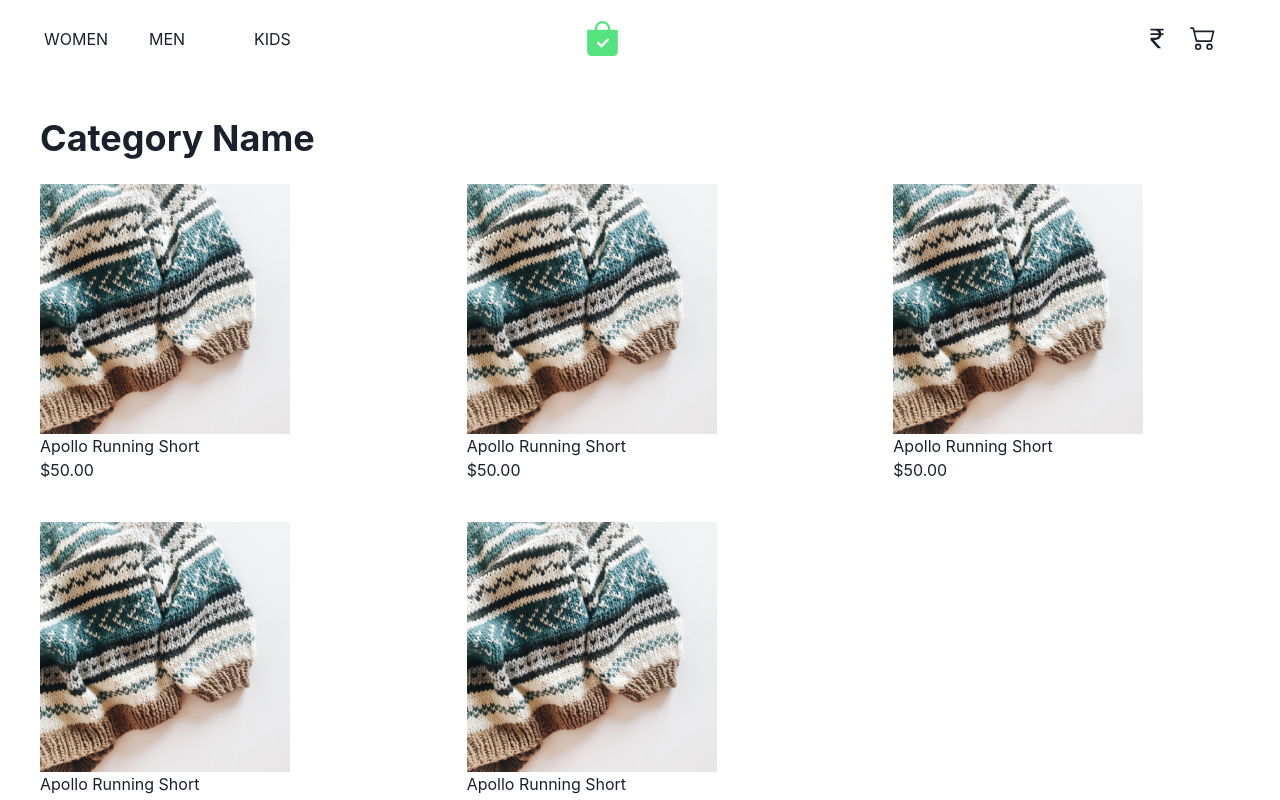
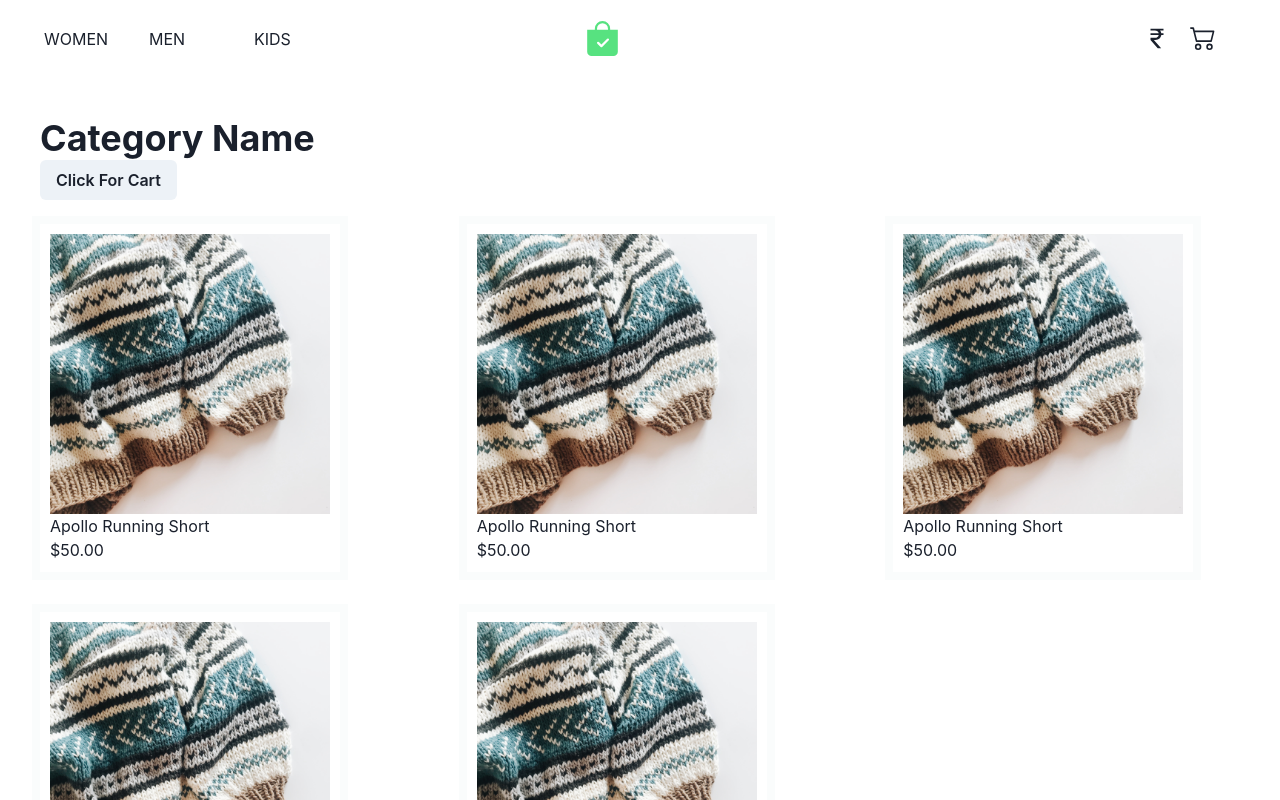
Before and after one commit to neohacker18/summer-report, a React (Vite) app in the folder frontend/: page / in a window 1280 px wide. Shown: the top 800 px of the page. Built offline with nearby package versions, Linux system fonts and the light colour scheme.

Commit message:
Adding Overlay

```diff
--- a/frontend/public/cartOverlay.css
+++ b/frontend/public/cartOverlay.css
@@ -1,10 +1,22 @@
-#overlay__main__hero{
+/* #overlay__main__hero{
     position: absolute;
     top:80px;
     right: 600px;
     width: 100px;
     height: 100px;
     font-size: 10px;
+} */
+
+#overlay__main__hero{
+    position:fixed;
+    right: 0px;
+    top: 6vw;
+    width: 26vw;
+    height: 73vh;
+    font-size: 10px;
+    border: 1px solid black;
+    z-index: 100;
+    background-color: white;
 }
 
 .overlay__image{
--- a/frontend/public/category.css
+++ b/frontend/public/category.css
@@ -2,10 +2,35 @@
     margin-left: 40px;
 }
 
-.home__card__image{
-    width: 250px;
-    height: 250px;
+.home__card__container{
+    box-shadow:  0 0 0 8px rgb(250,252,252);
+    width: 300px;
+    display: flex;
+    flex-direction: column;
+    padding: 10px;
 }
 
-.home__card__info{
+.home__card__container:hover{
+    z-index: 100;
 }
+
+.blur__background__true{
+    opacity:0.3;
+}
+
+.productCard__cart__overlay{
+    position:relative;
+    z-index: 10000;
+    width: 40px;
+    top: 150px;
+    left: 160px;
+    height: 40px;
+    background-color: rgb(87,226,128);
+    fill: white;
+    padding: 4px;
+    border-radius: 100%;
+}
+
+.blur__product__card__true{
+    opacity: 0.5;
+}
--- a/frontend/src/components/Category/CategoryItem.jsx
+++ b/frontend/src/components/Category/CategoryItem.jsx
@@ -1,18 +1,28 @@
-import React from 'react'
-import Sweater from '../../img/sweater.jpeg'
+import { React, useState } from "react";
+import Sweater from "../../img/sweater.jpeg";
+import ProductCartIcon from "./ProductCartIcon";
+import { Flex,Box } from "@chakra-ui/react";
 
 const CategoryItem = () => {
+  const [showCartButton, setShowCartButton] = useState(false);
   return (
-    <div className='home__card__container'>
-        <div className='home__card__image'>
-            <img src={Sweater} alt="" />
+    <Flex>
+      {showCartButton && (
+        <ProductCartIcon className="productCard__cart__overlay" />
+        )}
+      <Flex
+        className="home__card__container"
+        onMouseEnter={() => setShowCartButton(true)}
+        onMouseLeave={() => setShowCartButton(false)}
+      >
+        <img src={Sweater} alt="" className={`blur__product__card__${showCartButton}`}/>
+        <div className="home__card__info">
+          <h1>Apollo Running Short</h1>
+          <h1>$50.00</h1>
         </div>
-        <div className='home__card__info'>
-            <h1>Apollo Running Short</h1>
-            <h1>$50.00</h1>
-        </div>
-    </div>
-  )
-}
+      </Flex>
+    </Flex>
+  );
+};
 
-export default CategoryItem
+export default CategoryItem;
--- /dev/null
+++ b/frontend/src/components/Category/ProductCartIcon.jsx
@@ -0,0 +1,16 @@
+import React from "react";
+
+const ProductCartIcon = () => {
+  return (
+    <div className="productCard__cart__overlay">
+      <svg
+        xmlns="http://www.w3.org/2000/svg"
+        viewBox="0 0 16 16"
+      >
+        <path d="M0 2.5A.5.5 0 0 1 .5 2H2a.5.5 0 0 1 .485.379L2.89 4H14.5a.5.5 0 0 1 .485.621l-1.5 6A.5.5 0 0 1 13 11H4a.5.5 0 0 1-.485-.379L1.61 3H.5a.5.5 0 0 1-.5-.5zM3.14 5l1.25 5h8.22l1.25-5H3.14zM5 13a1 1 0 1 0 0 2 1 1 0 0 0 0-2zm-2 1a2 2 0 1 1 4 0 2 2 0 0 1-4 0zm9-1a1 1 0 1 0 0 2 1 1 0 0 0 0-2zm-2 1a2 2 0 1 1 4 0 2 2 0 0 1-4 0z" />
+      </svg>
+    </div>
+  );
+};
+
+export default ProductCartIcon;
--- a/frontend/src/components/Category/Women.jsx
+++ b/frontend/src/components/Category/Women.jsx
@@ -1,12 +1,19 @@
-import React from "react";
+import React, { useState } from "react";
 import "../../../public/category.css";
-import { Heading, SimpleGrid, Box } from "@chakra-ui/react";
+import { Button, Heading, SimpleGrid, Box } from "@chakra-ui/react";
 import CategoryItem from "./CategoryItem";
+import CartOverlay from "../Overlay/CartOverlay";
 
 const Women = () => {
+  const [showCartOverlay, setShowCartOverlay] = useState(false);
   return (
-    <div className="hero__container">
+    <>
+      <div className={`hero__container blur__background__${showCartOverlay}`}>
         <Heading>Category Name</Heading>
+        <Button onClick={() => setShowCartOverlay(!showCartOverlay)}>
+          Click For Cart
+        </Button>
+        <br />
         <br />
         <SimpleGrid columns={[2, null, 3]} spacing="40px">
           <Box>
@@ -26,6 +33,8 @@ const Women = () => {
           </Box>
         </SimpleGrid>
       </div>
+      {showCartOverlay && <CartOverlay />}
+    </>
   );
 };
 
--- a/frontend/src/components/Overlay/CartBox.jsx
+++ b/frontend/src/components/Overlay/CartBox.jsx
@@ -8,10 +8,12 @@ import '../../../public/cartOverlay.css'
 const CartItem = () => {
   return (
     <div className="info_overlay">
-      <p>Apollo</p>
-      <p>Running Short</p>
-      <p>$50.00</p>
-      <p>SIZE:</p>
+      <b>Apollo</b>
+      <p><i>Running Short</i></p>
+      <b style={{fontSize: '0.75rem'}}>$50.00</b>
+      <br />
+      <br />
+      <p><b style={{fontSize:'0.65rem'}}>SIZE:</b></p>
       <Flex>
         <Box className="overlay__size__box">XS</Box>
         <Box
@@ -23,7 +25,8 @@ const CartItem = () => {
         <Box className="overlay__size__box">M</Box>
         <Box className="overlay__size__box">L</Box>
       </Flex>
-      <h5 >COLOR:</h5>
+      <br />
+      <b style={{fontSize:'0.65rem'}}>COLOR:</b>
       <Flex>
         <Box className="overlay__color__box" style={{ backgroundColor: "grey" }}></Box>
         <Box className="overlay__color__box" style={{ backgroundColor: "black" }}></Box>
--- a/frontend/src/components/Overlay/CartOverlay.jsx
+++ b/frontend/src/components/Overlay/CartOverlay.jsx
@@ -1,4 +1,4 @@
-import { Flex, Box,Spacer,Button} from '@chakra-ui/react'
+import {Heading, Flex, Box,Spacer,Button,Stack} from '@chakra-ui/react'
 import React from 'react'
 import RightCartBox from './RightCartBox'
 import CartBox from './CartBox'
@@ -8,38 +8,37 @@ const CartOverlay = () => {
   return (
     <div id='overlay__main__hero'>
       <b>
-        <h5>My Cart, 3 items</h5>
+        <Heading p={2} fontSize={18}>My Cart, 3 items</Heading>
       </b>
-      <hr />
+      <hr style={{width: '210px'}}/>
       <Flex>
-        <Box p="4">
+        <Box p="2">
           <CartBox style={{ borderBottom: "1px solid grey" }} />
         </Box>
         <Spacer />
-        <Box p="4">
+        <Box p="2">
           <RightCartBox />
         </Box>
       </Flex>
       <Flex>
-        <Box p="4">
+        <Box p="2">
           <CartBox style={{ borderBottom: "1px solid grey" }} />
         </Box>
         <Spacer />
-        <Box p="4">
+        <Box p="2">
           <RightCartBox />
         </Box>
       </Flex>
       <Flex>
-        <Box p="4">
+        <Box p="2">
           <h5>Tax 21%: <b>$42.00</b></h5>
           <h5>Quantity: <b>3</b></h5>
           <h5>Total: <b>$200.00</b></h5>
-          <br />
-          <Flex>
-            <Button>View Bag</Button>
-            <Button bg={'teal.200'} mx={10}>Checkout</Button>
-          </Flex>
         </Box>
+          <Stack mx={100} spacing={2}>
+            <Button size="xs">View Bag</Button>
+            <Button size="xs" bg={'teal.200'} mx={10}>Checkout</Button>
+          </Stack>
       </Flex>
     </div>
   )
```
Also changed, not shown: 1 other file (tests, documents, lock files or other folders). Lines whose indentation alone changed are shown as unchanged.
